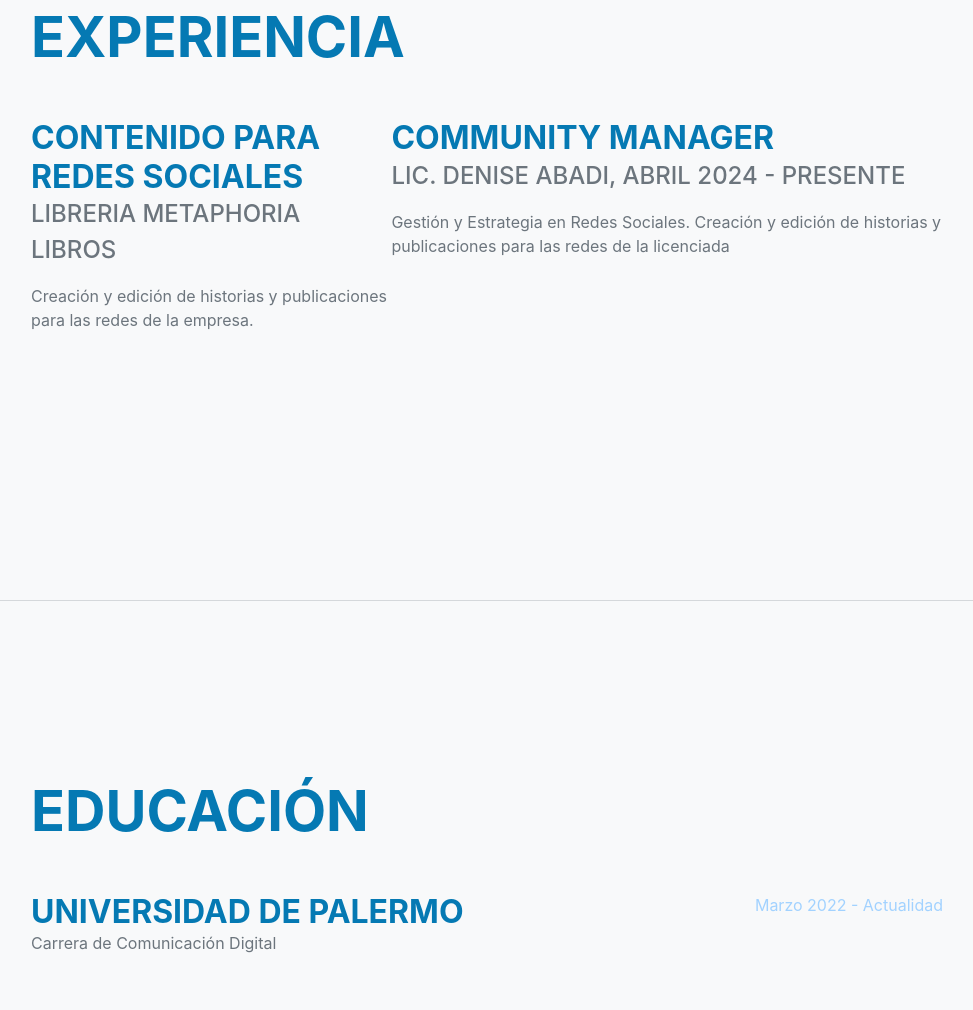
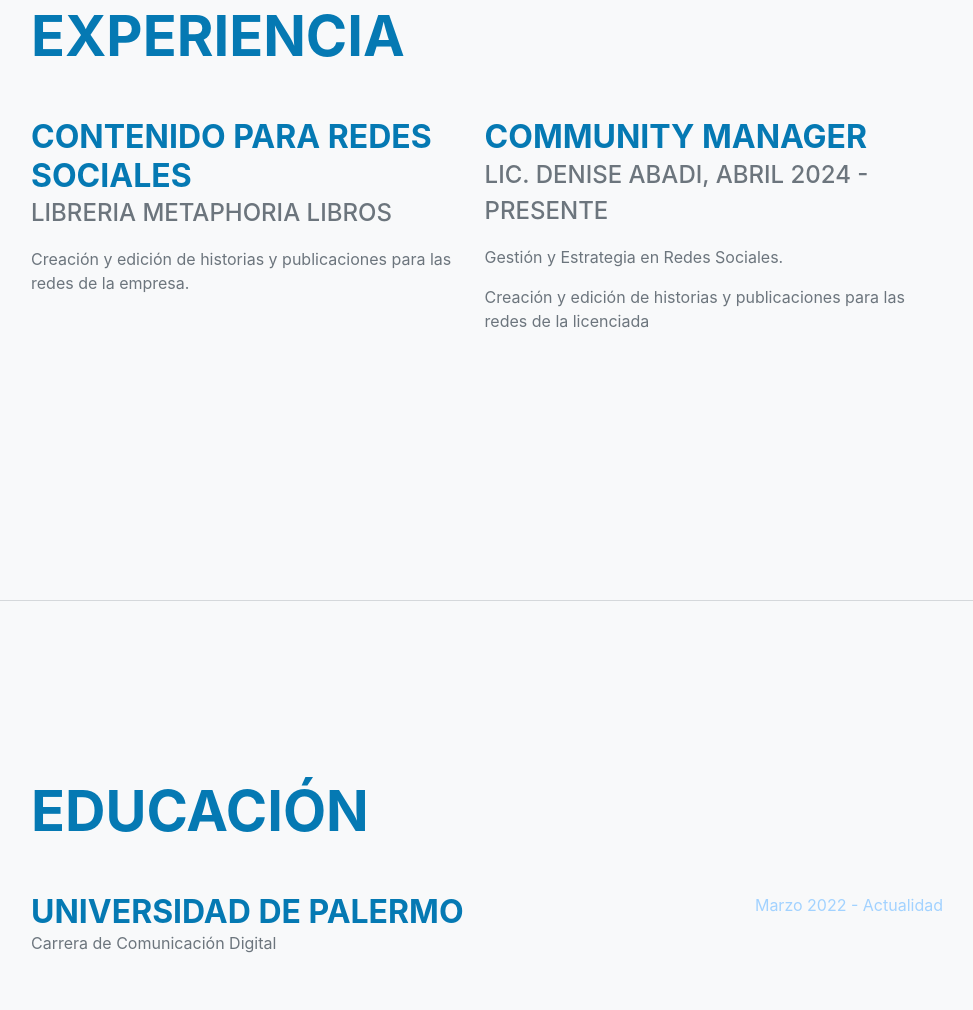
Before and after one commit to candechahpazian/Candela-Chahpazian, a plain HTML site: page index.html in a window 1280 px wide. Shown: the part 1001-2011 px from the top of the page, without its empty margins (289-1262 px from the left). Drawn offline with nearby package versions, Linux system fonts and the light colour scheme; files whose address does not match are found by name; a web font is replaced by a local one.

Commit message:
Update index.html

```diff
--- a/index.html
+++ b/index.html
@@ -69,7 +69,8 @@
                         <div class="flex-grow-1">
                             <h3 class="mb-0">Community Manager</h3>
                             <div class="subheading mb-3">Lic. Denise Abadi, Abril 2024 - Presente</div>
-                            <p>Gestión y Estrategia en Redes Sociales. Creación y edición de historias y publicaciones para las redes de la licenciada</p>
+                            <p>Gestión y Estrategia en Redes Sociales.</p>
+                            <p>Creación y edición de historias y publicaciones para las redes de la licenciada</p>
                         </div>
                     </div>
             </section>
```
